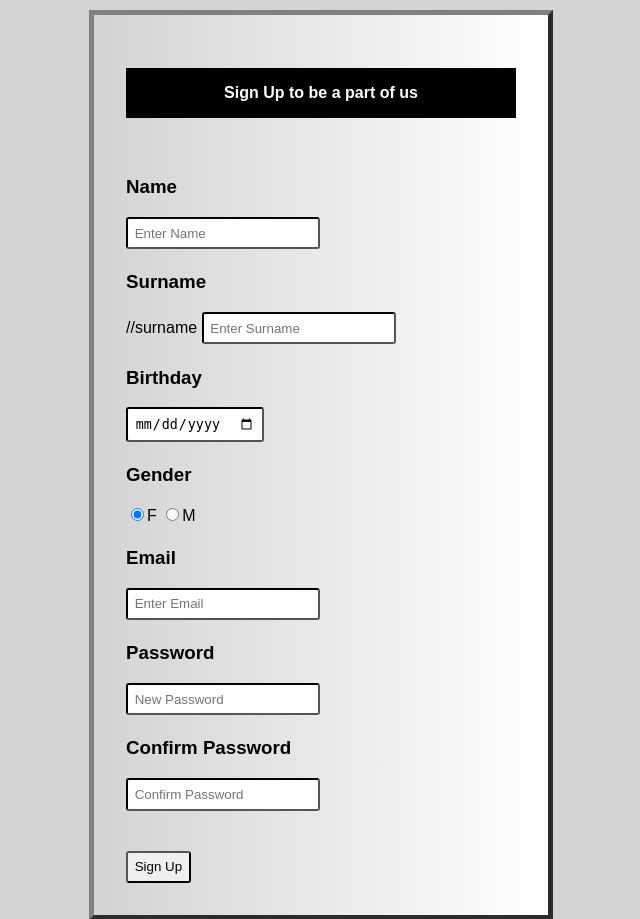
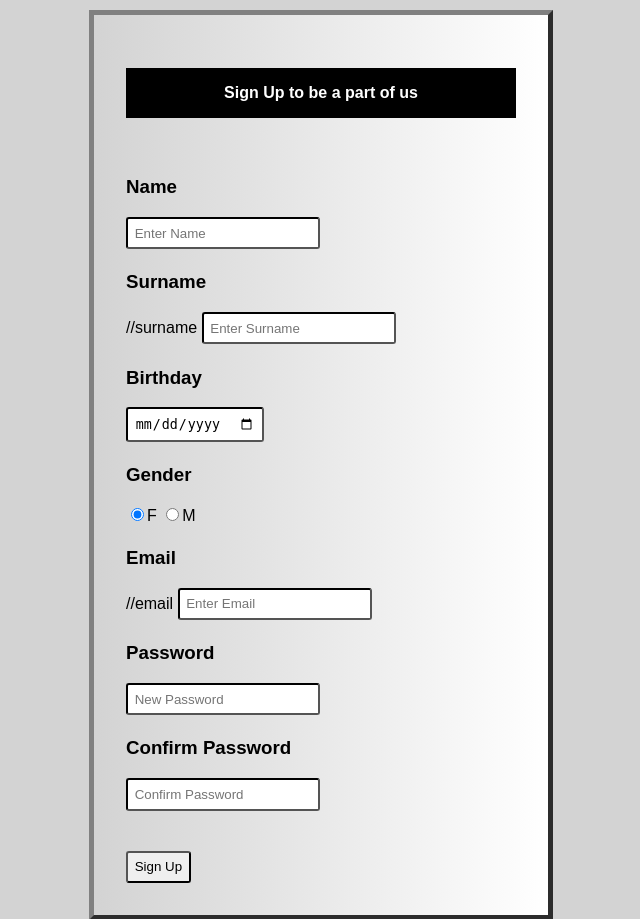
Before and after one commit to rinalutolli/PHP_2020_Gr31, a PHP site: page /ushtrime/signup.php in a window 1280 px wide. Shown: the top 919 px of the page, without its empty margins (319-959 px from the left). Run offline with PHP 8.4, Linux system fonts and the light colour scheme; data that the repository does not hold is empty; a stand-in replaces the project's code that opens the database connection; some libraries are stand-ins or nearby versions.

Commit message:
Update signup.php

```diff
--- a/signup.php
+++ b/signup.php
@@ -131,7 +131,7 @@ else{ echo "Please choose any gender button.";}
 }
 ?>
   </h5>
-  <h3><b>Email</b></h3>
+  <h3><b>Email</b></h3> //email
   <input type="text" id="email" name="email" placeholder="Enter Email">
    <h5 style="color:red">
   <?php
```
